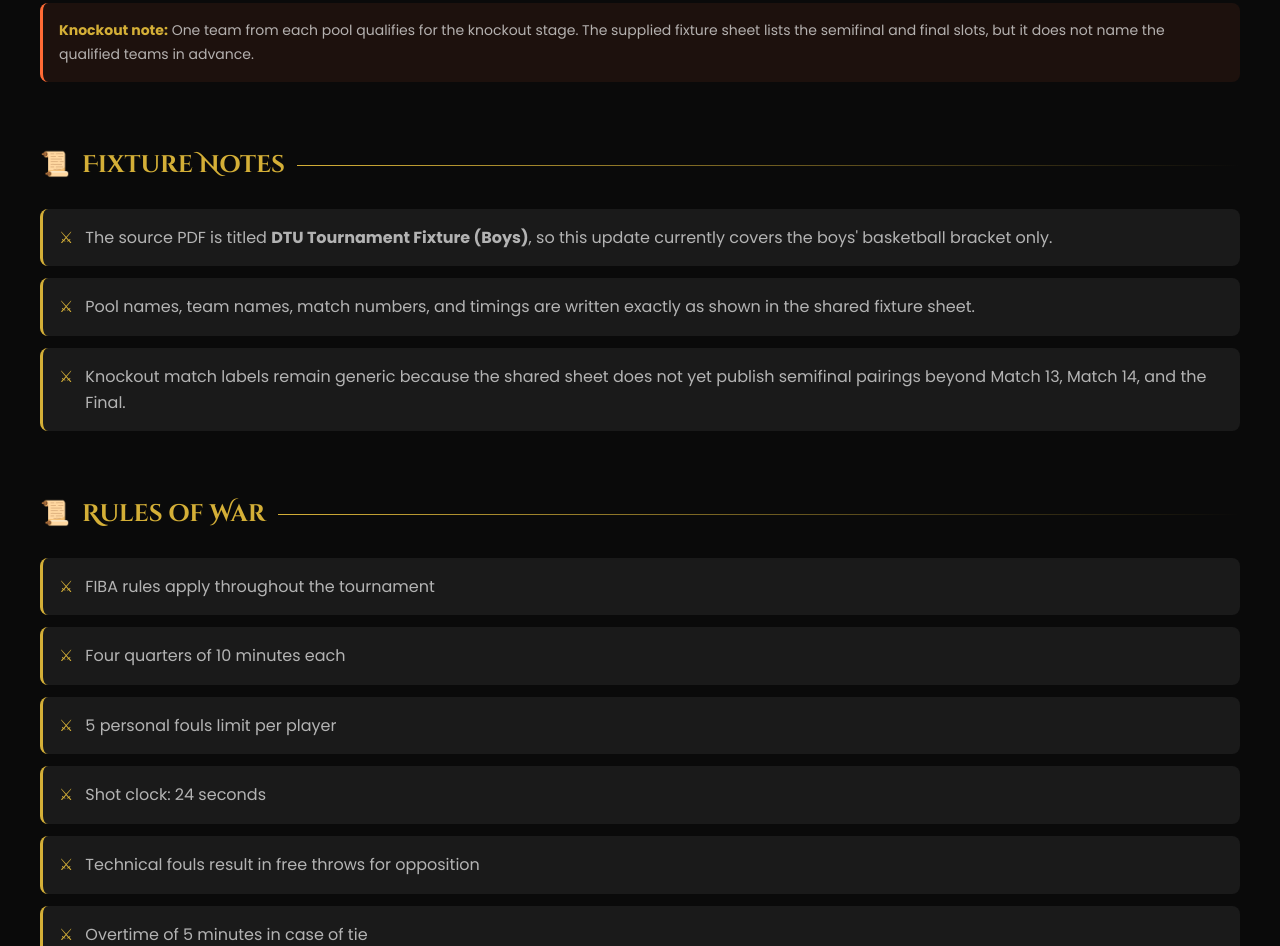
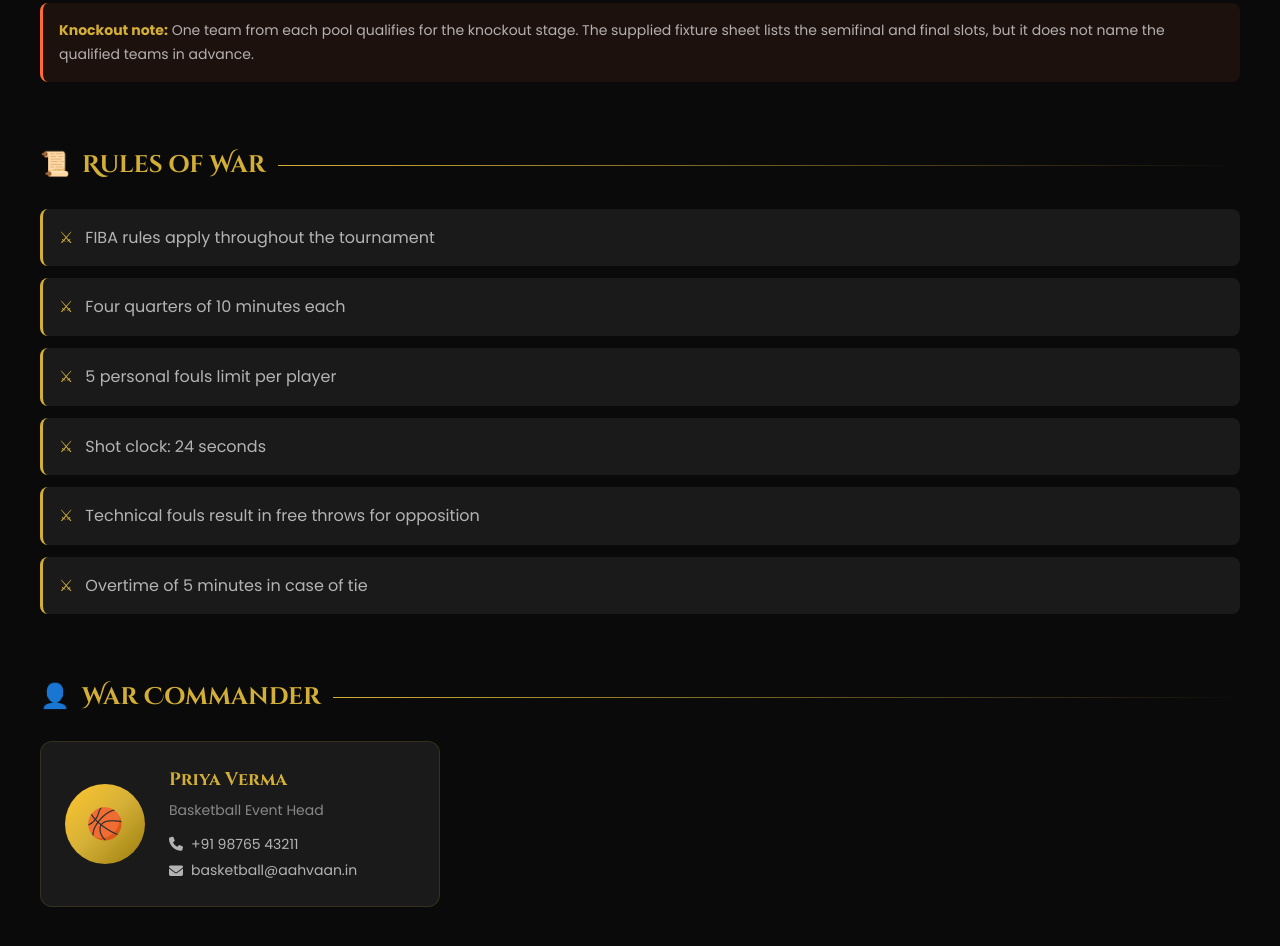
Before and after one commit to pushkardev123/aahvahan, a plain HTML site: page events/basketball.html in a window 1280 px wide. Shown: the part 3359-4305 px from the top of the page. Drawn offline with Linux system fonts and the light colour scheme.

Commit message:
fixtures

```diff
--- a/events/basketball.html
+++ b/events/basketball.html
@@ -310,14 +310,14 @@
                 </div>
             </section>
 
-            <section class="event-section">
+            <!-- <section class="event-section">
                 <h2 class="event-section-header"><span>📜</span> Fixture Notes</h2>
                 <ul class="rules-list">
                     <li><span>The source PDF is titled <strong>DTU Tournament Fixture (Boys)</strong>, so this update currently covers the boys' basketball bracket only.</span></li>
                     <li><span>Pool names, team names, match numbers, and timings are written exactly as shown in the shared fixture sheet.</span></li>
                     <li><span>Knockout match labels remain generic because the shared sheet does not yet publish semifinal pairings beyond Match 13, Match 14, and the Final.</span></li>
                 </ul>
-            </section>
+            </section> -->
 
             <section class="event-section">
                 <h2 class="event-section-header"><span>📜</span> Rules of War</h2>
@@ -352,7 +352,8 @@
 
     <section class="register-cta">
         <h2 class="register-cta-title">Ready for tip-off?</h2>
-        <p class="register-cta-text">The boys' basketball fixture now runs from 11 April 2026 through the final on 13 April 2026.</p>
+        <p class="register-cta-text">The boys' basketball fixture now runs from 11 April 2026 through the final on 13
+            April 2026.</p>
         <a href="../register.html?event=basketball" class="btn-war"><span>🏀</span> Register Your Team</a>
     </section>
 
```
Also changed, not shown: events/kabaddi.html (+2 -2 lines).
